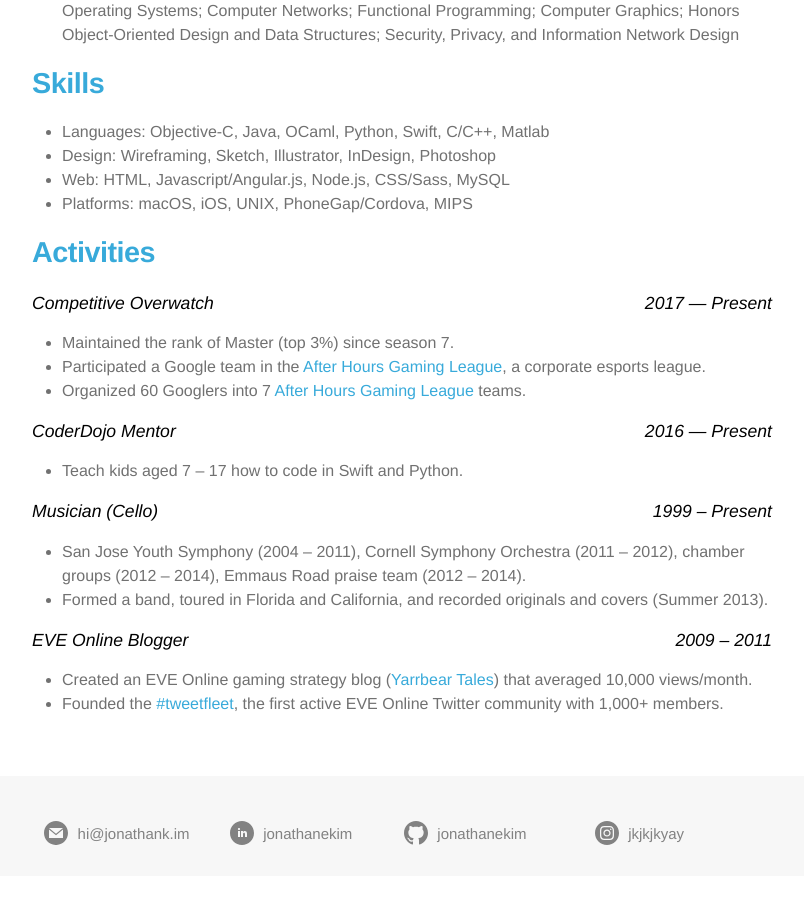
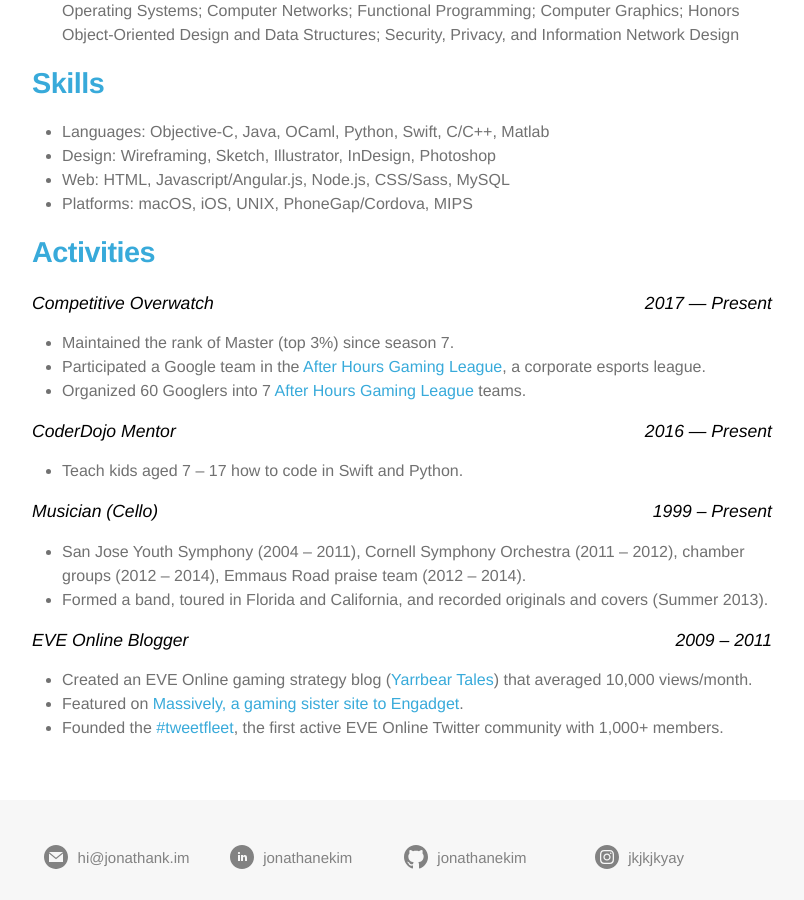
Before and after one commit to jonathanekim/jonathanekim.github.io, a Jekyll site: the page built from resume/resume_raw.md, in a window 1280 px wide and 900 px high, scrolled down 2892 px. Shown: the whole window, without its empty margins (238-1042 px from the left). Built offline with Jekyll 4.4.1, drawn with Linux system fonts in a browser that asks for light colours; our own code applies the rules of GitHub Pages for plain Markdown files; before the commit the page ends 3768 px from its top, so only the background shows below that.

Commit message:
Add bit about Massively.

```diff
--- a/resume/resume_raw.md
+++ b/resume/resume_raw.md
@@ -140,4 +140,5 @@
 <div class="float-clear"></div>
 
 * Created an EVE Online gaming strategy blog ([Yarrbear Tales](https://00sage00.wordpress.com/)) that averaged 10,000 views/month.
+* Featured on [Massively, a gaming sister site to Engadget](https://www.engadget.com/2015/02/03/this-is-massively-and-farewell-to-it/).
 * Founded the [#tweetfleet](https://twitter.com/hashtag/tweetfleet), the first active EVE Online Twitter community with 1,000+ members.
```
